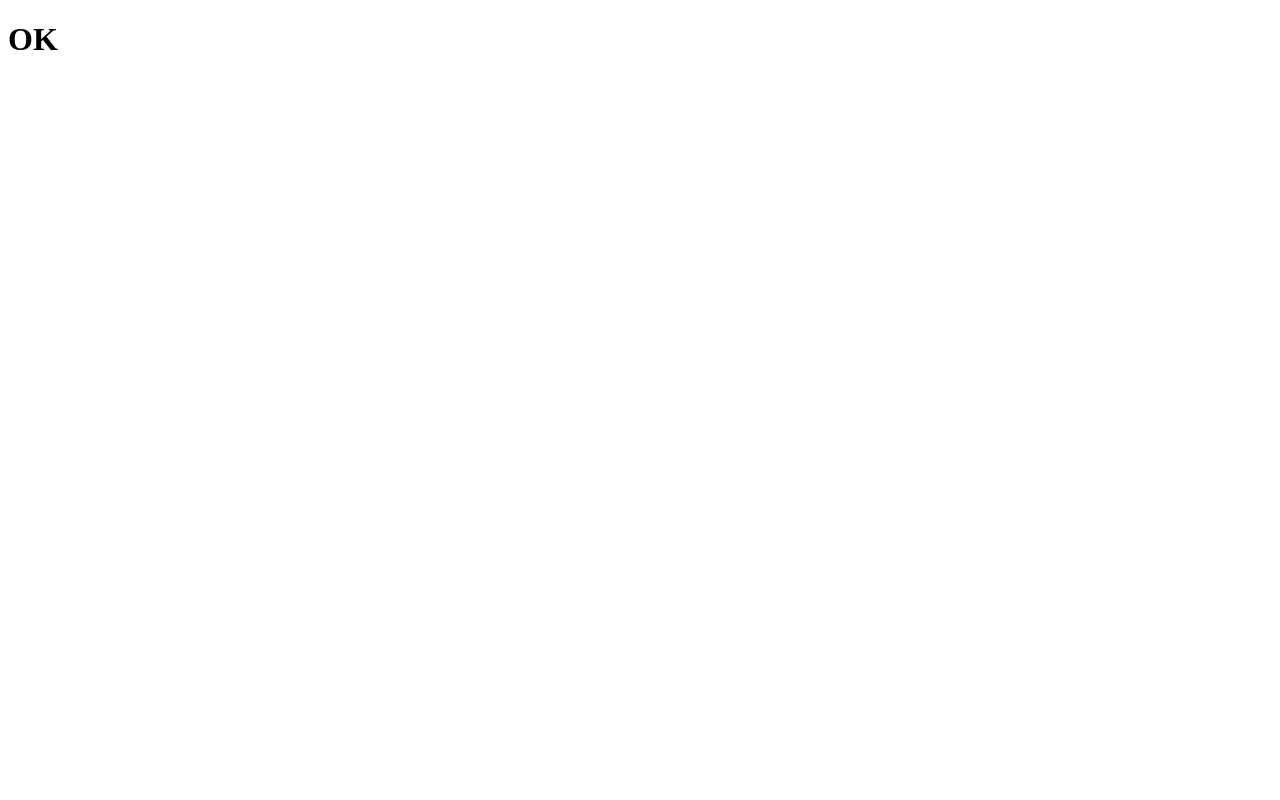
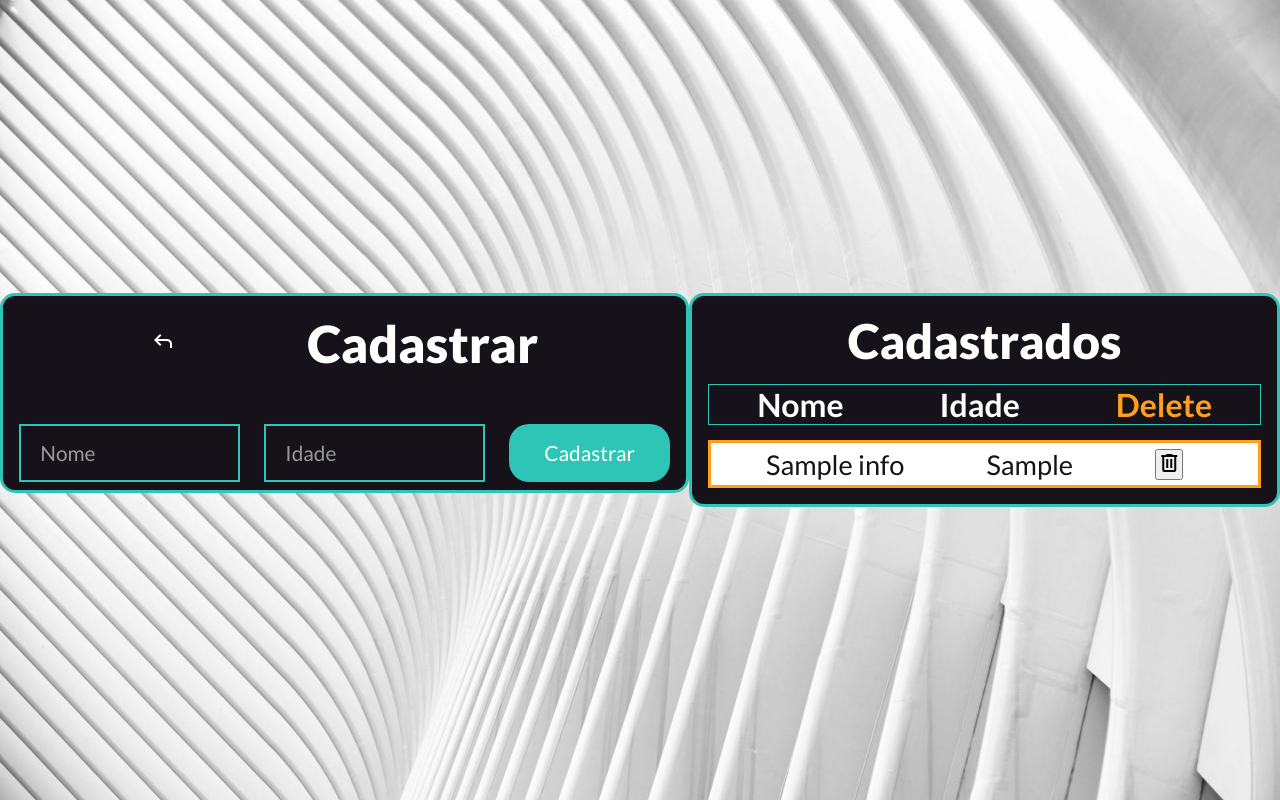
Before and after one commit to LeonardoHenriqueFR01/Registration-System, a Flask app: page /content in a window 1280 px wide. Before the commit the page is almost empty. Run offline with Flask 3, Linux system fonts and the light colour scheme; a user stored in the database is signed in; tables that the repository leaves empty hold one stand-in row (values such as "Sample post").

Commit message:
finally commit

```diff
--- a/app/routes.py
+++ b/app/routes.py
@@ -3,6 +3,7 @@ from werkzeug.security import generate_password_hash, check_password_hash
 from .models import db, User, Info
 from flask_login import login_user, login_required, current_user
 from sqlalchemy import or_
+from time import sleep
 
 
 main = Blueprint('main', __name__)
@@ -47,6 +48,8 @@ def cadastro():
             db.session.add(user)
             db.session.commit()
 
+            sleep(3)
+
             return redirect(url_for('main.sucess'))
 
     return render_template('index.html', error=error_message)
@@ -65,6 +68,7 @@ def login():
         user_exist = User.query.filter(User.name == name, User.email == email).first()
 
         if user_exist and check_password_hash(user_exist.password, password):
+            sleep(3)
             login_user(user_exist)
             return redirect(url_for('main.sucess'))
         else:
@@ -87,6 +91,25 @@ def cadastrar_user():
         db.session.add(new_info)
         db.session.commit()
 
+        sleep(2)
+
         return redirect(url_for('main.sucess'))
 
     return render_template('content.html')
+
+
+# Rota para deletar um usuário específico
+@main.route('/deletar_user/<int:user_id>', methods=['POST'])
+@login_required
+def deletar_user(user_id):
+    # Verifica se o usuário logado é o mesmo que cadastrou o usuário a ser deletado
+    user_info = Info.query.filter_by(id=user_id, user_id=current_user.id).first()
+
+    if user_info:
+        # Deleta as informações do usuário
+        db.session.delete(user_info)
+        db.session.commit()
+
+        return redirect(url_for('main.sucess'))  # Redireciona para a página de sucesso (ou onde desejar)
+    else:
+        return "Você não tem permissão para deletar esse usuário.", 403  # Caso o usuário tente deletar alguém que não cadastrou
--- /dev/null
+++ b/app/static/css/content.css
@@ -0,0 +1,238 @@
+@import url('https://fonts.googleapis.com/css2?family=Inter:ital,opsz,wght@0,14..32,100..900;1,14..32,100..900&family=Lato:ital,wght@0,100;0,300;0,400;0,700;0,900;1,100;1,300;1,400;1,700;1,900&display=swap');
+
+* {
+    margin: 0;
+    padding: 0;
+    box-sizing: border-box;
+    font-family: Lato, sans-serif;
+
+}
+
+:root {
+    --first-color: #FF9F1C;
+    --second-color: #FFFFFF;
+    --third-color: #CBF3F0;
+    --room-color: #2EC4B6;
+    --fifth-color: #171219;
+}
+
+.container {
+    height: 100vh;
+    display: flex;
+    align-items: center;
+    justify-content: center;
+
+    background-image: url(../imagens/background-photo.jpg);
+    background-position: center;
+    background-size: cover;
+}
+
+.content {
+    width: 100%;
+    display: flex;
+    justify-content: space-around;
+}
+
+/* Configurações área de cadastro de usuário */
+
+.cadastro {
+    height: 200px;
+    width: 700px;
+    padding: 1em;
+    border-radius: 15px;
+
+    border: 3px solid var(--room-color);
+    background-color: var(--fifth-color);
+    color: var(--second-color);
+}
+
+.cadastro > .header {
+    display: flex;
+    align-items: center;
+    justify-content: space-evenly;
+}
+
+.cadastro > .header > h1 {
+    font-size: 3.2em;
+    font-weight: 900;
+    text-align: center;
+}
+
+.cadastro > .header > a {
+    text-decoration: none;
+
+    color: var(--second-color);
+}
+
+.cadastro > .header > a > span {
+    cursor: pointer;
+}
+
+.cadastro > form {
+    display: flex;
+    margin-top: 50px;
+}
+
+.cadastro > form > button {
+    padding: .7em;
+    font-size: 1.3em;
+    width: 200px;
+    border: none;
+    border-radius: 20px;
+    cursor: pointer;
+
+    color: var(--second-color);
+    background-color: var(--room-color);
+}
+
+.cadastro > form > button:hover {
+    transition: .8s;
+
+    background-color: var(--first-color);
+}
+
+/* Configurações input moderno */
+
+.name-container, .age-container {
+    position: relative;
+}
+
+input {
+    padding: .7em;
+    width: 90%;
+    font-size: 1.3em;
+    outline: none;
+    border: 2px solid var(--room-color);
+    margin-right: 50px;
+
+    background-color: transparent;
+    color: var(--second-color);
+}
+
+label {
+    position: absolute;
+    left: 15px;
+    top: 50%;
+    transform: translateY(-50%);
+    font-size: 1.3em;
+    transition: .3s ease-in-out;
+    padding: .3em;
+
+    color: #999;
+    background-color: var(--fifth-color);
+}
+
+input:focus + label,
+input:not(:placeholder-shown) + label {
+    top: 0;
+}
+
+/* Configurações button spin */
+
+#load {
+    display: none;
+}
+
+.load > button {
+    padding: .1em;
+    font-size: 1.3em;
+    width: 200px;
+    border: none;
+    border-radius: 20px;
+    cursor: pointer;
+
+    color: var(--second-color);
+    background-color: var(--room-color);
+
+    display: flex;
+    align-items: center;
+    justify-content: center;
+}
+
+.load > button > .spin {
+    height: 40px;
+    width: 40px;
+    border: 2px solid var(--second-color);
+    border-radius: 50%;
+    border-bottom-color: transparent;
+
+    animation-name: spin;
+    animation-timing-function: ease-in-out;
+    animation-duration: 1s;
+    animation-iteration-count: infinite;
+}
+
+/* Configurações keyframe button spin */
+
+@keyframes spin {
+    0% {
+        transform: rotate(0deg);
+    }
+
+    100% {
+        transform: rotate(360deg);
+    }
+
+}
+
+/* Configurações área de cadastrados */
+
+.cadastrados {
+    width: 600px;
+    padding: 1em;
+    border-radius: 15px;
+
+    color: var(--second-color);
+    border: 3px solid var(--room-color);
+    background-color: var(--fifth-color);
+}
+
+.cadastrados > h1 {
+    text-align: center;
+    font-size: 3em;
+    font-weight: 900;
+}
+
+.cadastrados > .title {
+    display: flex;
+    align-items: center;
+    justify-content: space-around;
+    margin-top: 15px;
+    border: 1px solid var(--room-color);
+}
+
+.cadastrados > .title > #delete {
+    color: var(--first-color);
+}
+
+.cadastrados > .info-users {
+    display: flex;
+    justify-content: space-between;
+    margin-top: 15px;
+    padding: .3em;
+
+    border: 3px solid var(--first-color);
+    background-color: var(--second-color);
+    color: var(--fifth-color);
+}
+
+ul > li {
+    list-style: none;
+    font-size: 1.7em;
+}
+
+ul > .info-name {
+    margin-left: 50px;
+}
+
+ul .info-age {
+    text-align: center;
+}
+
+ul > .info-delete {
+    margin-right: 70px;
+}
+
+ul > li > form > button {
+    cursor: pointer;
+}
--- /dev/null
+++ b/app/static/js/content.js
@@ -0,0 +1,23 @@
+// Função para chamar button spin
+function get_spin() {
+    let name = document.getElementById('name').value.trim()
+    let age = document.getElementById('age').value.trim()
+
+    let btn_client_cadastro = document.getElementById('btn_client_cadastro')
+    let load = document.getElementById('load')
+
+    if (name < 3) {
+        alert('O nome deve ter no mínimo 3 caracteres!')
+        return;
+    }
+
+    if (age < 1) {
+        alert('A idade não pode ficar vazia!')
+        return;
+    }
+
+    // Caso nenhuma das opções a cima ocorra
+    btn_client_cadastro.style.display = "none"
+    load.style.display = "block"
+
+}
--- a/app/templates/content.html
+++ b/app/templates/content.html
@@ -1,13 +1,105 @@
 <!DOCTYPE html>
-<html lang="en">
+
+<html lang="pt-br">
+
 <head>
+
     <meta charset="UTF-8">
     <meta name="viewport" content="width=device-width, initial-scale=1.0">
-    <title>Document</title>
+    <title>Sistema de cadastro</title>
+    <link href="https://fonts.googleapis.com/css2?family=Material+Symbols+Outlined" rel="stylesheet" />
+    <link rel="stylesheet" href="../static/css/content.css">
+
 </head>
+
 <body>
 
-    <h1>OK</h1>
+    <div class="container">
+
+        <div class="content">
+
+            <div class="cadastro">
+
+                <div class="header">
+
+                    <a href="{{ url_for('main.home') }}" onclick="return confirm('Você tem certeza que deseja sair?')">
+                        <span class="material-symbols-outlined">reply</span>
+                    </a>
+
+                    <h1>Cadastrar</h1>
+
+                </div>
+
+                <form action="/cadastrar_user" method="POST" autocomplete="off">
+
+                    <div class="name-container">
+                        <input type="text" name="name" id="name" required minlength="3" placeholder=" ">
+                        <label for="name">Nome</label>
+                    </div>
+
+                    <div class="age-container">
+                        <input type="number" name="age" id="age" required minlength="1" placeholder=" ">
+                        <label for="age">Idade</label>
+                    </div>
+
+                    <button id="btn_client_cadastro" onclick="get_spin()">Cadastrar</button>
+
+                    <div class="load" id="load">
+
+                        <button>
+                            <div class="spin"></div>
+                        </button>
+
+                    </div>
+
+                </form>
+
+            </div>
+
+            <div class="cadastrados">
+
+                <h1>Cadastrados</h1>
+
+                <div class="title">
+                    <h1>Nome</h1>
+                    <h1>Idade</h1>
+                    <h1 id="delete">Delete</h1>
+                </div>
+
+            {% for user in users %}
+
+                <div class="info-users">
+
+                    <ul>
+                        <li class="info-name">{{ user.name }}</li>
+                    </ul>
+
+                    <ul>
+                        <li class="info-age">{{ user.age }}</li>
+                    </ul>
+
+                    <ul>
+                        <li class="info-delete">
+                            <form action="{{ url_for('main.deletar_user', user_id=user.id) }}" method="POST">
+                                <button type="submit" onclick="return confirm('Deseja excluir esse usuário?')">
+                                    <span class="material-symbols-outlined">delete</span>
+                                </button>
+                            </form>
+                        </li>
+                    </ul>
+
+                </div>
+
+            {% endfor %}
+
+            </div>
+
+        </div>
+
+    </div>
+
+    <script src="../static/js/content.js"></script>
 
 </body>
+
 </html>
```
